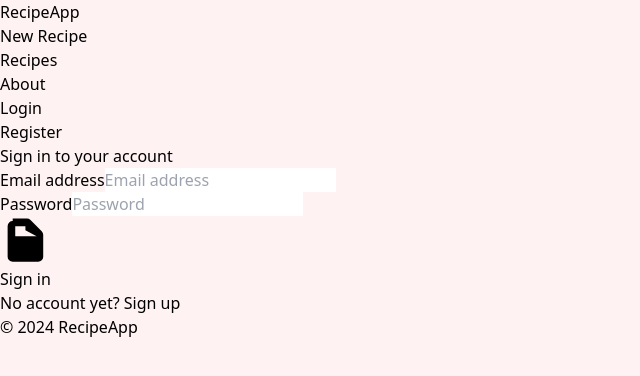
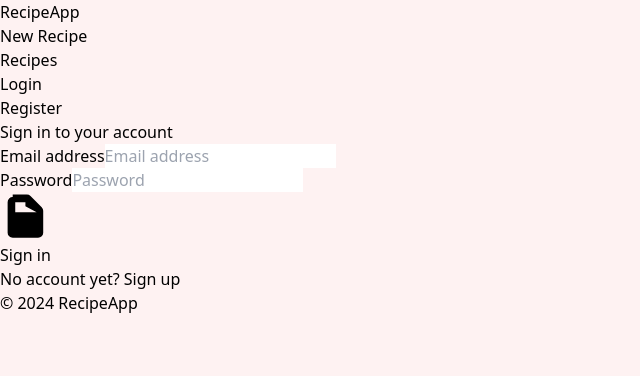
Before and after one commit to Jeb4dev/recipeapp, a Next.js app in the folder recipeapp/: page /login in a window 1280 px wide. Shown: the top 376 px of the page, without its empty margins (0-640 px from the left). Built offline with nearby package versions, Linux system fonts and the light colour scheme.

Commit message:
remove about

```diff
--- a/recipeapp/components/header.jsx
+++ b/recipeapp/components/header.jsx
@@ -72,11 +72,6 @@ const Header = () => (
             </Link>
           </li>
           <li>
-            <Link href={'/about'}>
-              <p className="text-white hover:text-gray-300">About</p>
-            </Link>
-          </li>
-          <li>
             <LoginProfileComponent />
           </li>
         </ul>
```
